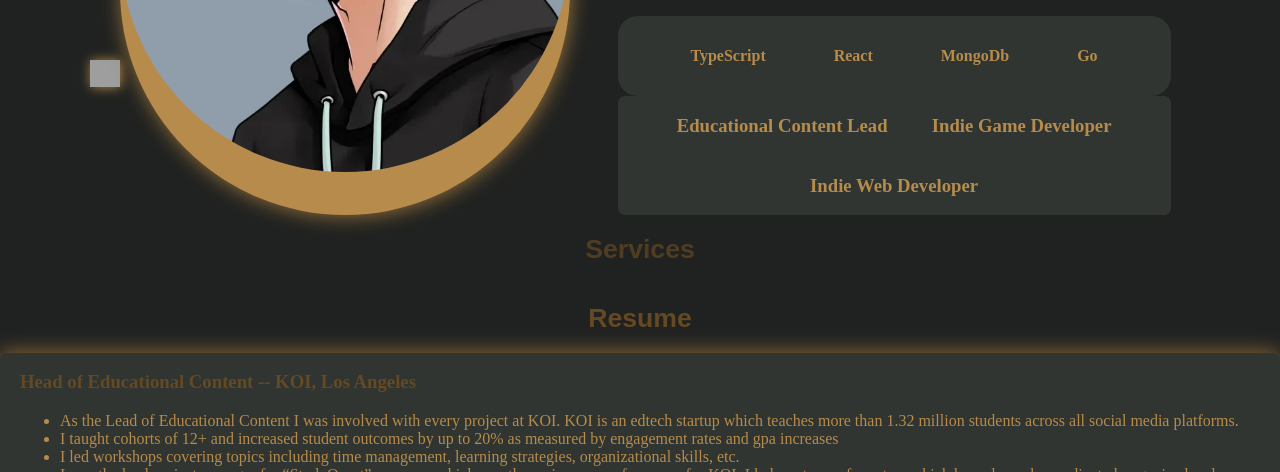
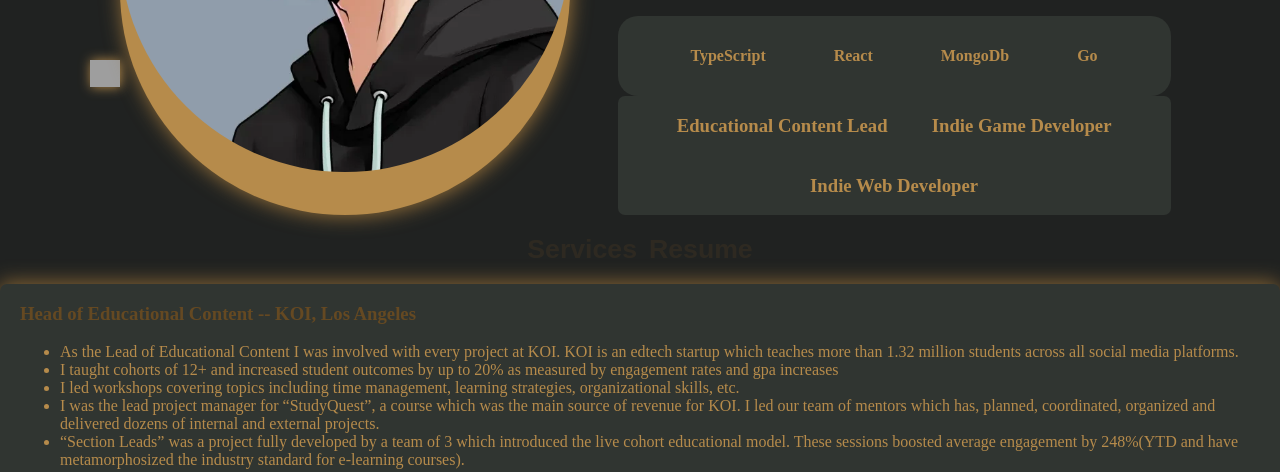
Before and after one commit to Z3chariah/Portfolio, a plain HTML site: page index.html in a window 1280 px wide. Shown: the part 328-800 px from the top of the page. Drawn offline with Linux system fonts and the light colour scheme; grey boxes are pictures that could not be loaded.

Commit message:
added toggle between resume and services

```diff
--- a/index.css
+++ b/index.css
@@ -25,6 +25,7 @@ header li a {
     display: flex;
     justify-content: center;
     align-items: center;
+    justify-content: space-evenly;
     flex-direction: column;
     min-height: 100vh;
 }
@@ -143,17 +144,27 @@ p {
 
 .Resume-T {
     color: #654922;
+    opacity: 120%;
 }
 
 .Services-T {
     color: #654922;
-    opacity: 70%;
+}
+
+.toggle {
+    margin-top: auto;
+    display: flex;
 }
 
 #toggle {
-    margin-top: auto;
     background: transparent;
     border: none;
+    opacity: 20%;
+}
+#toggle1 {
+    background: transparent;
+    border: none;
+    opacity: 20%;
 }
 .Resume {
     background: #303531;
--- a/index.html
+++ b/index.html
@@ -81,6 +81,8 @@
                     </div>
                 </div>
             </div>
+
+<div class="toggle">
             <button id="toggle" onclick="trackSheetSwitch(0)">
 
             <div class="Services-T">
@@ -88,12 +90,13 @@
             </div>
             </button>
 
-           <button id="toggle" onclick="trackSheetSwitch(1)">
-
+           <button id="toggle1" onclick="trackSheetSwitch(1)">
             <div class="Resume-T">
                 <h1>Resume</h1>
             </div>
-      </button>
+           </button>
+</div>
+
             <div class="Resume">
                 <div class="resume-item1">
                     <h3 id="role_header1">Head of Educational Content -- KOI, Los Angeles</h3>
@@ -155,7 +158,6 @@
                     </div>
                 </div>
 
-
         </div>
         <script src="index.js"></script>
     </body>
--- a/index.js
+++ b/index.js
@@ -14,6 +14,8 @@ trackSheetSwitch = (toggle) => {
       "my team has run month long campaigns on Instagram, Facebook, and Twitter that has increased impressions by up to 30%";
 
     document.getElementById("resume-content2").style = "margin-bottom: 2.3%";
+    document.getElementById("toggle").style = "opacity: 120%";
+    document.getElementById("toggle1").style = "opacity: 20%";
   } else {
     document.getElementById("resume-content2").style = "padding-right 90.3%";
     document.getElementById("resume-content2").style = "margin-right 5.3%";
@@ -90,5 +92,7 @@ trackSheetSwitch = (toggle) => {
       "Developed article writing guidelines and learning courses";
 
     document.getElementById("resume-content2").appendChild(experience2);
+    document.getElementById("toggle1").style = "opacity: 120%";
+    document.getElementById("toggle").style = "opacity: 20%";
   }
 };
```
